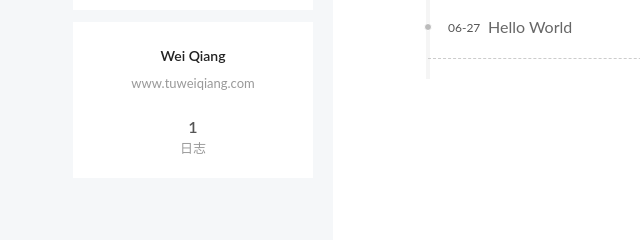
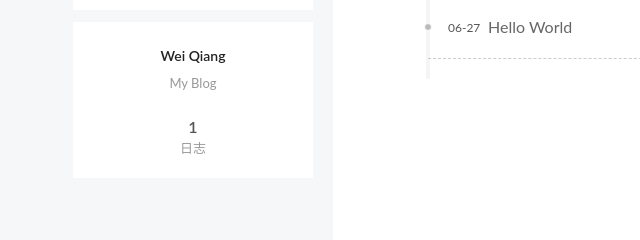
Before and after one commit to tuweiqiang/tuweiqiang.github.io, a plain HTML site: page archives/2018/06/index.html in a window 1280 px wide. Shown: the part 213-453 px from the top of the page, 87-727 px from the left. Drawn offline with Linux system fonts and the light colour scheme.

Commit message:
Site updated: 2018-06-27 13:05:58

```diff
--- a/archives/2018/06/index.html
+++ b/archives/2018/06/index.html
@@ -79,17 +79,17 @@
 
 
 
-<meta name="description" content="www.tuweiqiang.com">
+<meta name="description" content="My Blog">
 <meta name="keywords" content="Blog">
 <meta property="og:type" content="website">
 <meta property="og:title" content="TuWeiQiang&#39;s Blog">
 <meta property="og:url" content="http://yoursite.com/archives/2018/06/index.html">
 <meta property="og:site_name" content="TuWeiQiang&#39;s Blog">
-<meta property="og:description" content="www.tuweiqiang.com">
+<meta property="og:description" content="My Blog">
 <meta property="og:locale" content="zh-Hans">
 <meta name="twitter:card" content="summary">
 <meta name="twitter:title" content="TuWeiQiang&#39;s Blog">
-<meta name="twitter:description" content="www.tuweiqiang.com">
+<meta name="twitter:description" content="My Blog">
 
 
 
@@ -319,7 +319,7 @@
           <div class="site-author motion-element" itemprop="author" itemscope itemtype="http://schema.org/Person">
 
               <p class="site-author-name" itemprop="name">Wei Qiang</p>
-              <p class="site-description motion-element" itemprop="description">www.tuweiqiang.com</p>
+              <p class="site-description motion-element" itemprop="description">My Blog</p>
           </div>
 
           <nav class="site-state motion-element">
--- a/css/main.css
+++ b/css/main.css
@@ -1823,7 +1823,7 @@ pre .javascript .function {
   width: 4px;
   height: 4px;
   border-radius: 50%;
-  background: #b146f2;
+  background: #5275f5;
 }
 .links-of-blogroll {
   font-size: 13px;
```
Also changed, not shown: 2018/06/27/hello-world/index.html (+1 -1 lines), archives/2018/index.html (+4 -4 lines), archives/index.html (+4 -4 lines), index.html (+4 -4 lines).
